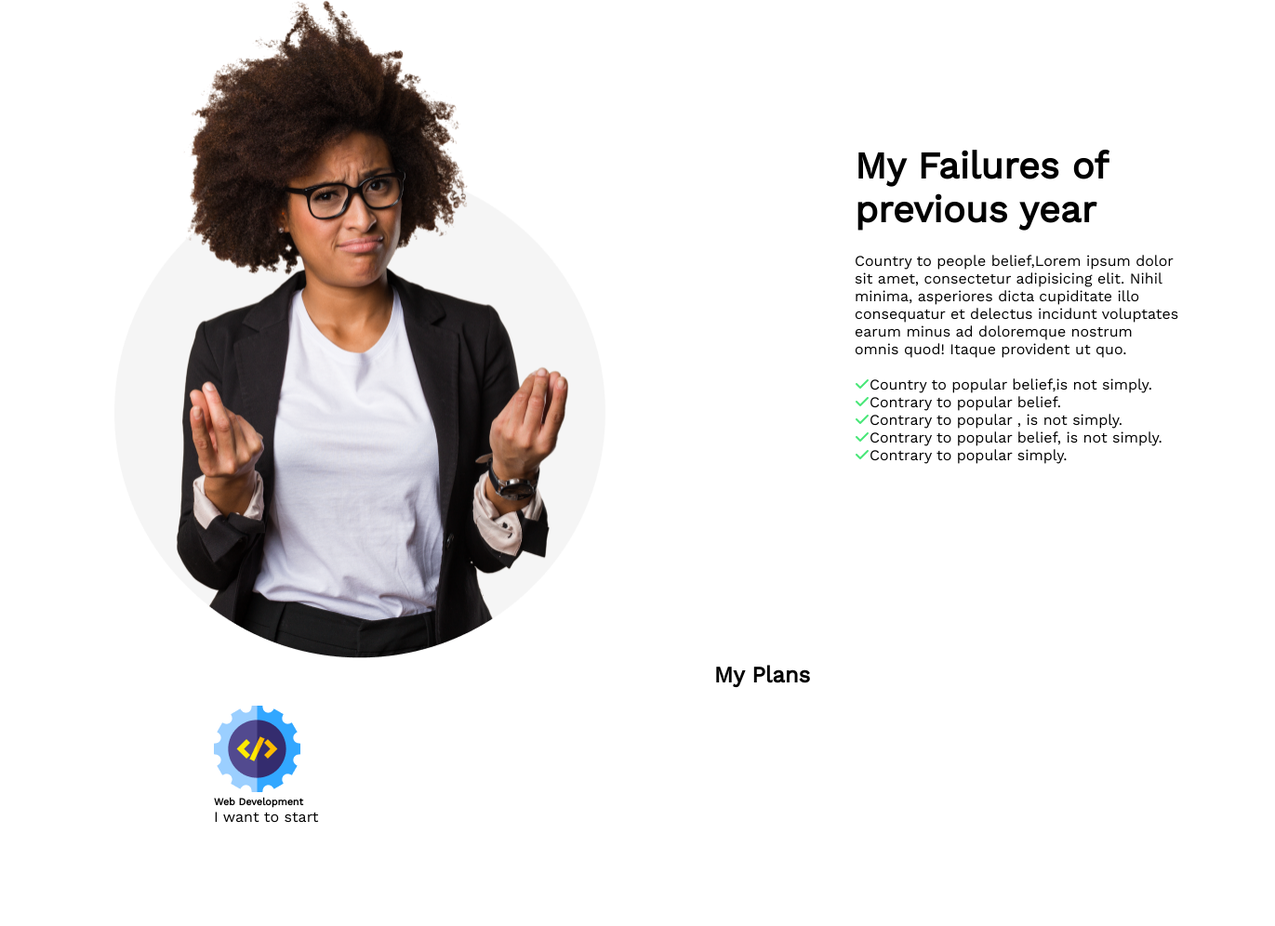
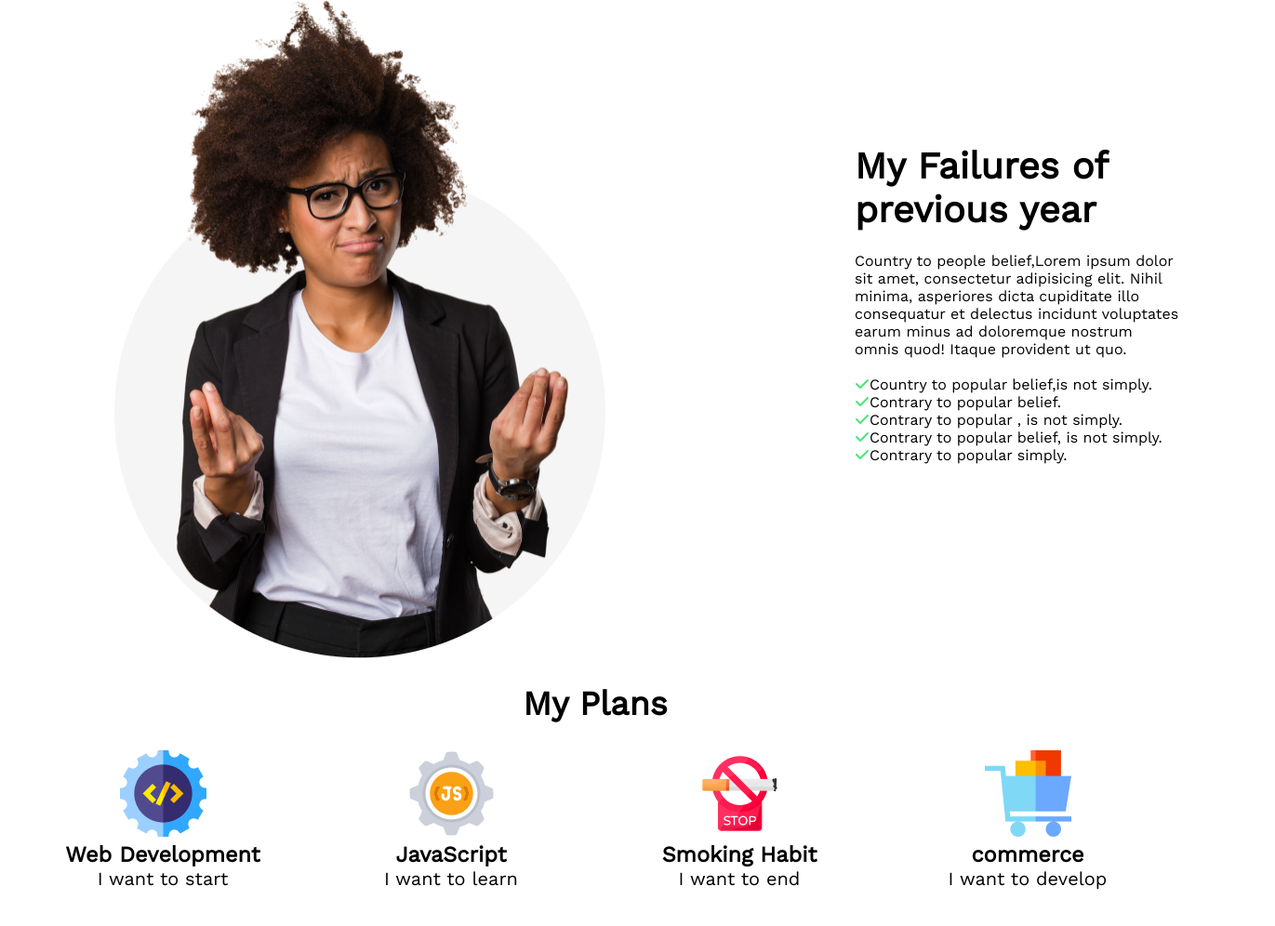
Before and after one commit to Momenuzzaman/possible_If_you_believe, a plain HTML site: page index.html in a window 1280 px wide. Shown: the part 845-1841 px from the top of the page at 93% size, 1371 px wide, since content can reach past the window. After the commit the page ends 1807 px from the top, so only its background shows below. Drawn offline with nearby package versions, Linux system fonts and the light colour scheme.

Commit message:
plan section done

```diff
--- a/index.html
+++ b/index.html
@@ -55,30 +55,33 @@
                         <i class="fa-solid fa-check  right"></i>Contrary to popular simply.
                     </li>
                 </ul>
-
             </div>
         </section>
-        <section class="my-plan">
-            <h1 class="plan">My Plans</h1>
+        <section>
             <div>
-                <img src="images/icons/web.png" alt="" />
-                <h6>Web Development</h6>
-                <p>I want to start</p>
-            </div>
-            <div>
-                <img src="" alt="" />
-                <p></p>
-                <p></p>
-            </div>
-            <div>
-                <img src="" alt="" />
-                <p></p>
-                <p></p>
-            </div>
-            <div>
-                <img src="" alt="" />
-                <p></p>
-                <p></p>
+                <h1 class="skills-text">My Plans</h1>
+                <div class="skills_container">
+                    <div class="skills">
+                        <img src="images/icons/web.png" alt="">
+                        <h3>Web Development</h3>
+                        <p class="gray">I want to start</p>
+                    </div>
+                    <div class="skills">
+                        <img src="images/icons/js.png" alt="">
+                        <h3>JavaScript</h3>
+                        <p class="gray">I want to learn</p>
+                    </div>
+                    <div class="skills">
+                        <img src="images/icons/smoke.png" alt="">
+                        <h3>Smoking Habit</h3>
+                        <p class="gray">I want to end</p>
+                    </div>
+                    <div class="skills">
+                        <img src="images/icons/ecom.png" alt="">
+                        <h3>commerce</h3>
+                        <p class="gray">I want to develop</p>
+                    </div>
+                    </div>
             </div>
         </section>
     </main>
--- a/style.css
+++ b/style.css
@@ -63,7 +63,6 @@ html {
 .top-section {
   width: 1141px;
   display: flex;
-  /* justify-content: space-between; */
 
   width: 1141px;
 }
@@ -73,7 +72,7 @@ html {
   height: 723.3px;
   margin-left: 100px;
 }
-*/ .img {
+.img {
   width: 100%;
 }
 .section-title {
@@ -102,14 +101,21 @@ ul li {
 .right {
   color: rgb(71, 231, 119);
 }
-.plan {
+
+.skills_container {
+  display: flex;
+  justify-content: center;
+}
+.skills {
+  width: 300px;
+  margin: 5px;
   text-align: center;
-  width: 179px;
-  height: 47px;
-  margin-left: 500px;
+  font-size: 20px;
 }
-.my-plan {
-  width: 1141px;
-  height: 299.96px;
-  margin-left: 230px;
+
+.skills-text {
+  padding: 24px;
+  font-size: 36px;
+  font-weight: bolder;
+  text-align: center;
 }
```
